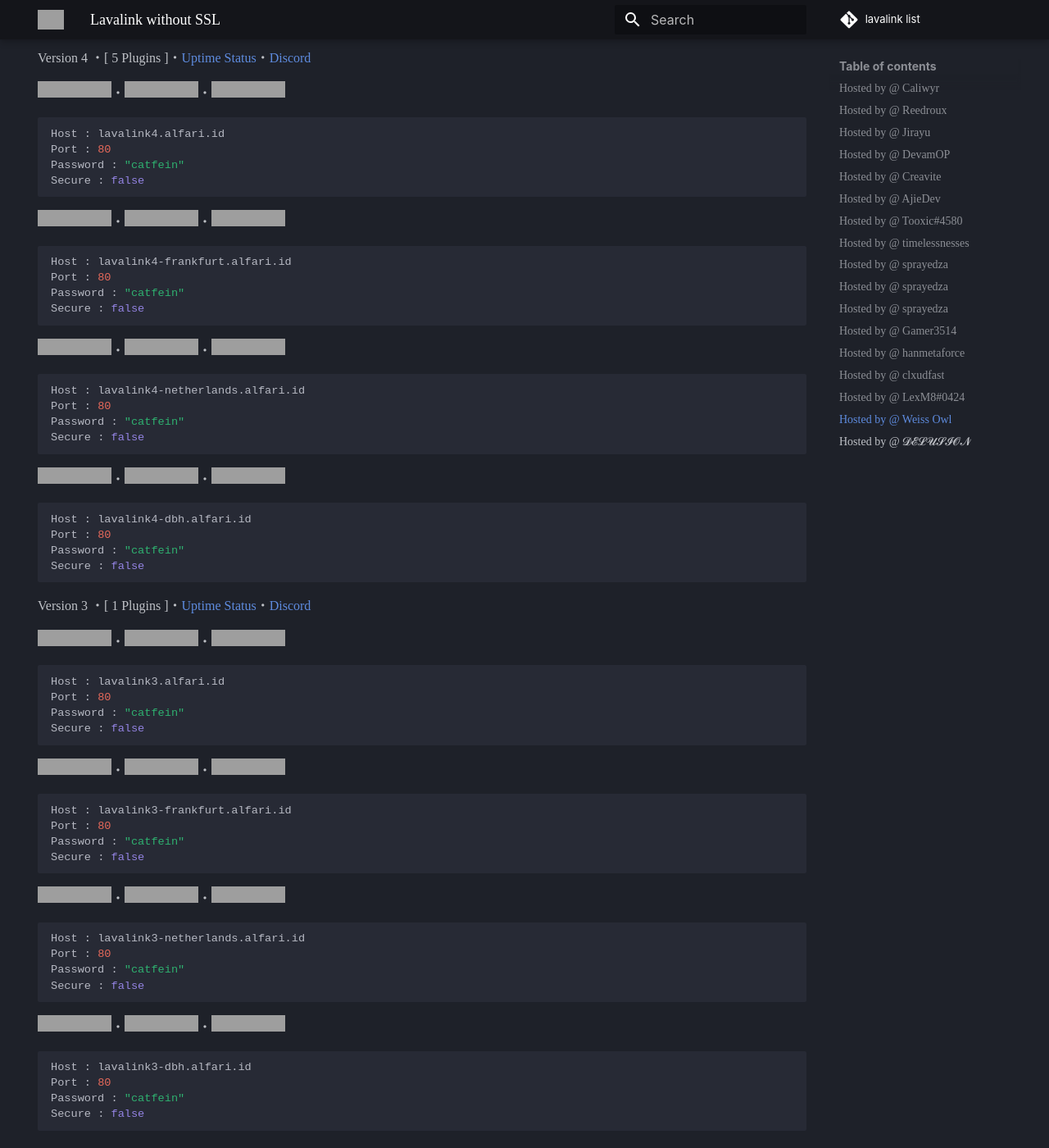
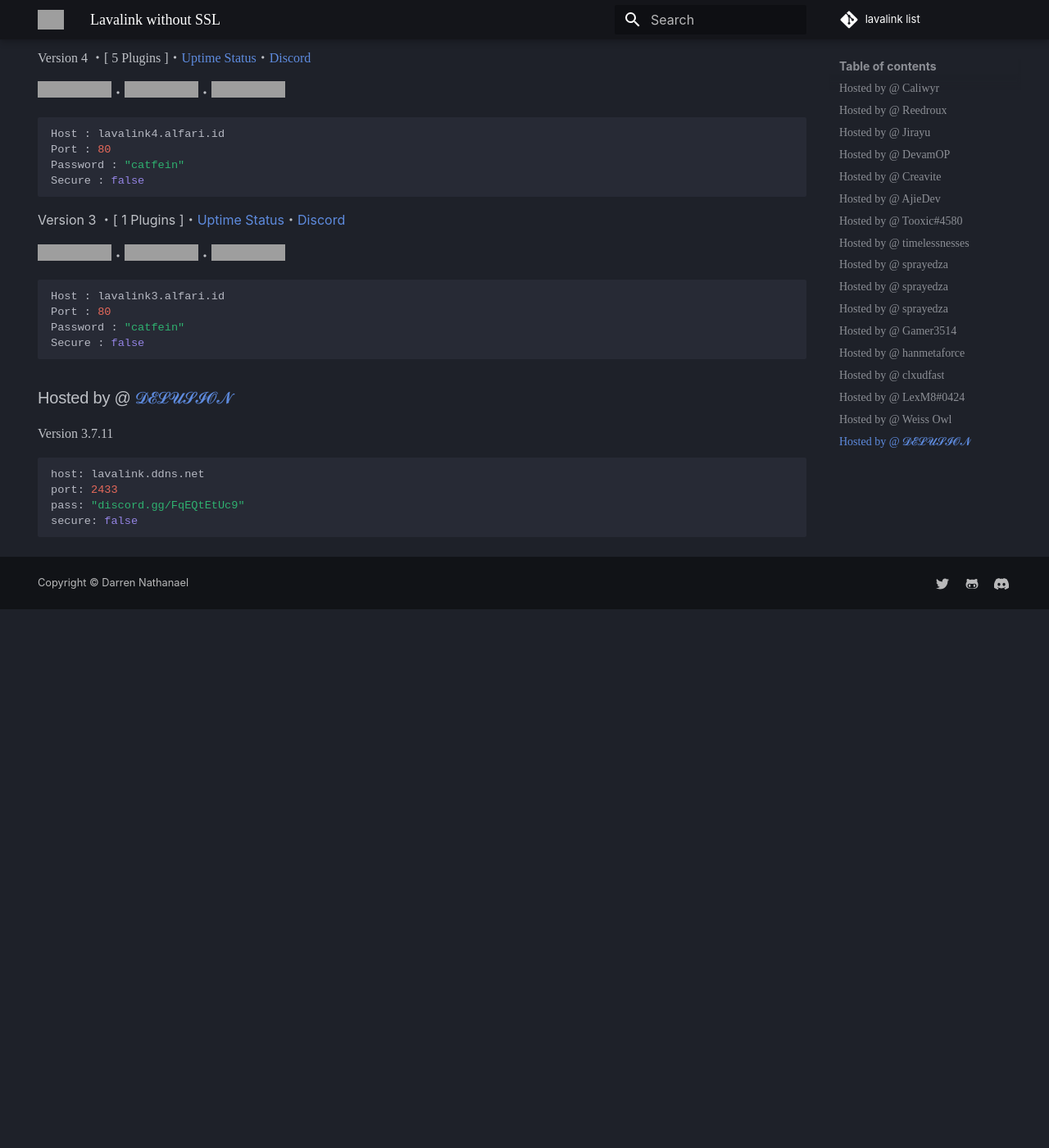
Before and after one commit to DarrenOfficial/lavalink-list, an MkDocs documentation site: the page built from docs/NoSSL/lavalink-without-ssl.md, in a window 1280 px wide and 1400 px high, scrolled down 4230 px. Shown: the whole window at 82% size. Built offline with MkDocs 1.6.1 and Material for MkDocs 9.7.7, drawn with Linux system fonts in a browser that asks for light colours; some web fonts are replaced; comment, search, counter and statistics services are not loaded; a style sheet for code colours, icons or effects is not loaded; after the commit the page ends 4973 px from its top, so only the background shows below that; grey boxes are pictures that could not be loaded.

Commit message:
Update lavalink-without-ssl.md

````diff
--- a/docs/NoSSL/lavalink-without-ssl.md
+++ b/docs/NoSSL/lavalink-without-ssl.md
@@ -198,54 +198,11 @@ Port : 80
 Password : "catfein"
 Secure : false
 ```
-![Uptime](https://status.alfari.id/api/badge/29/uptime)・![Ping](https://status.alfari.id/api/badge/29/ping)・![Status](https://status.alfari.id/api/badge/29/status)
-```bash
-Host : lavalink4-frankfurt.alfari.id
-Port : 80
-Password : "catfein"
-Secure : false
-```
-![Uptime](https://status.alfari.id/api/badge/24/uptime)・![Ping](https://status.alfari.id/api/badge/24/ping)・![Status](https://status.alfari.id/api/badge/24/status)
-```bash
-Host : lavalink4-netherlands.alfari.id
-Port : 80
-Password : "catfein"
-Secure : false
-```
-![Uptime](https://status.alfari.id/api/badge/45/uptime)・![Ping](https://status.alfari.id/api/badge/45/ping)・![Status](https://status.alfari.id/api/badge/45/status)
-```bash
-Host : lavalink4-dbh.alfari.id
-Port : 80
-Password : "catfein"
-Secure : false
-```
-
 Version 3 ・[ 1 Plugins ]・[Uptime Status](https://kuma.alfari.id)・[Discord](https://discord.alfari.id)
 
 ![Uptime](https://status.alfari.id/api/badge/4/uptime)・![Ping](https://status.alfari.id/api/badge/4/ping)・![Status](https://status.alfari.id/api/badge/4/status)
 ```bash
 Host : lavalink3.alfari.id
-Port : 80
-Password : "catfein"
-Secure : false
-```
-![Uptime](https://status.alfari.id/api/badge/26/uptime)・![Ping](https://status.alfari.id/api/badge/26/ping)・![Status](https://status.alfari.id/api/badge/26/status)
-```bash
-Host : lavalink3-frankfurt.alfari.id
-Port : 80
-Password : "catfein"
-Secure : false
-```
-![Uptime](https://status.alfari.id/api/badge/22/uptime)・![Ping](https://status.alfari.id/api/badge/22/ping)・![Status](https://status.alfari.id/api/badge/22/status)
-```bash
-Host : lavalink3-netherlands.alfari.id
-Port : 80
-Password : "catfein"
-Secure : false
-```
-![Uptime](https://status.alfari.id/api/badge/43/uptime)・![Ping](https://status.alfari.id/api/badge/43/ping)・![Status](https://status.alfari.id/api/badge/43/status)
-```bash
-Host : lavalink3-dbh.alfari.id
 Port : 80
 Password : "catfein"
 Secure : false
````
